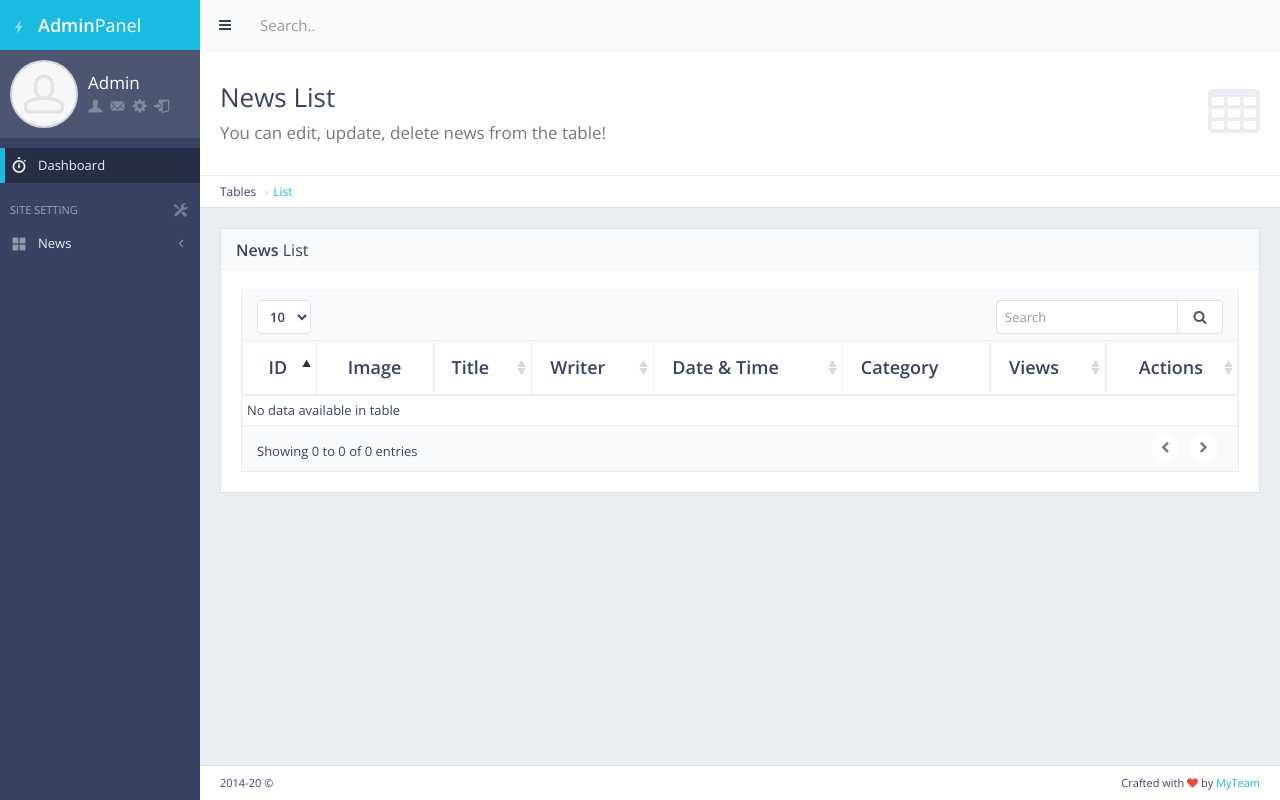
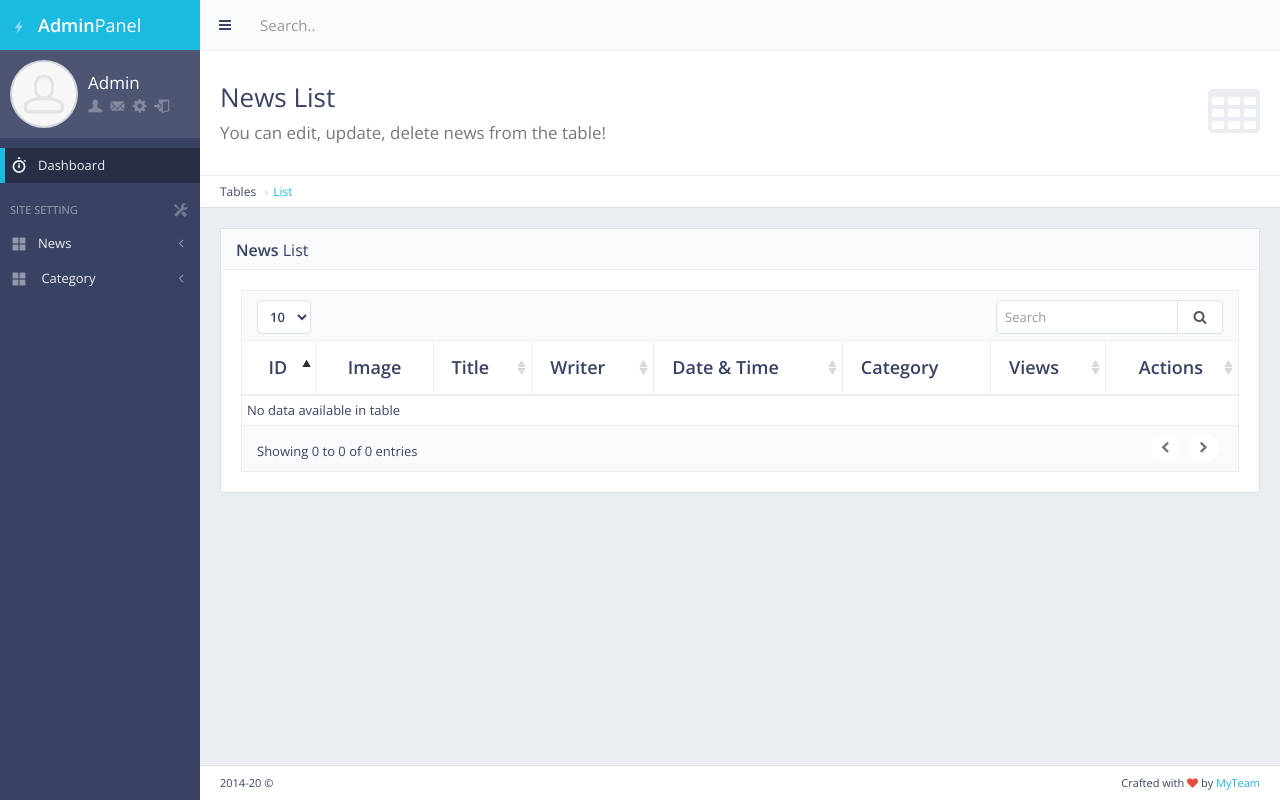
Before and after one commit to saikatbhuiyan/news-website, a Django app: page /panel/news/list/ in a window 1280 px wide. Run offline with Django 3.2, Linux system fonts and the light colour scheme; data that the repository does not hold is empty; some libraries are stand-ins or nearby versions.

Commit message:
category

```diff
--- a/main/templates/back/base.html
+++ b/main/templates/back/base.html
@@ -151,6 +151,21 @@
                                     </ul>
                                 </li>
 
+                                <li>
+                                    <a href="#" class="sidebar-nav-menu">
+                                        <i class="fa fa-angle-left sidebar-nav-indicator sidebar-nav-mini-hide"></i>
+                                        <i class="gi gi-show_big_thumbnails sidebar-nav-icon"></i>
+                                        <span class="sidebar-nav-mini-hide">Category</span>
+                                    </a>
+                                    <ul>
+                                        <li>
+                                            <a href="/panel/news/cat_add/">Add Category</a>
+                                        </li>
+                                        <li>
+                                            <a href="/panel/news/cat_list/">Category List</a>
+                                        </li>
+                                    </ul>
+                                </li>
                             </ul>
                             <!-- END Sidebar Navigation -->
                         </div>
--- a/main/templates/back/news_list.html
+++ b/main/templates/back/news_list.html
@@ -39,7 +39,6 @@
                                     <tbody>
                                      {% for cc in news %}
                                         <tr>
-
                                                 <td class="text-center">{{ cc.id }}</td>
                                                 <td class="text-center"><img style="display: inline-block; width: 50px; height: 50px" src="{{ cc.picurl }}" alt="avatar" class="img-circle"></td>
                                                 <td>{{ cc.name }}</td>
--- a/myproject/settings.py
+++ b/myproject/settings.py
@@ -43,6 +43,7 @@ INSTALLED_APPS = [
     # Loacl Apps
     'main',
     'news',
+    'cat',
 ]
 
 MIDDLEWARE = [
--- a/myproject/urls.py
+++ b/myproject/urls.py
@@ -22,6 +22,7 @@ urlpatterns = [
     path('admin/', admin.site.urls),
     path('', include('main.urls')),
     path('', include('news.urls')),
+    path('', include('cat.urls')),
 
 ]
 
```
